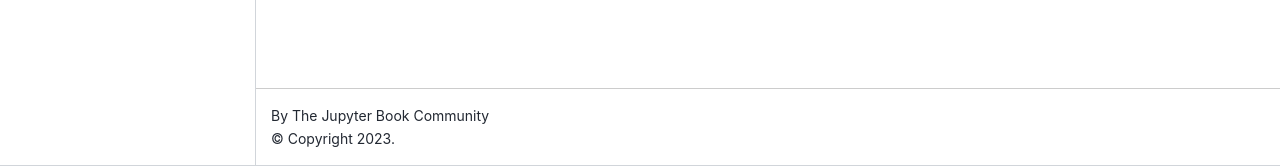
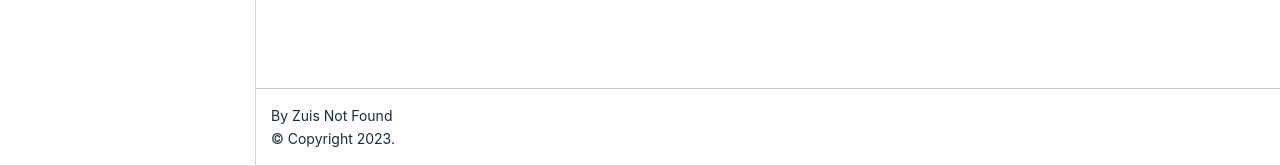
Before and after one commit to Aris-404/pendata, a Jupyter Book: the page built from Deploymen.md, in a window 1280 px wide. Shown: the part 734-900 px from the top of the page. Built offline with Jupyter Book 1.0.4 settings and Sphinx 7.4.7 and the Sphinx Book theme 1.1.4, drawn with Linux system fonts in a browser that asks for light colours.

Commit message:
configg up

```diff
--- a/_config.yml
+++ b/_config.yml
@@ -1,8 +1,8 @@
 # Book settings
 # Learn more at https://jupyterbook.org/customize/config.html
 
-title: My sample book
-author: The Jupyter Book Community
+title: Pendata
+author: Zuis Not Found
 logo: logo.png
 
 # Force re-execution of notebooks on each build.
```
